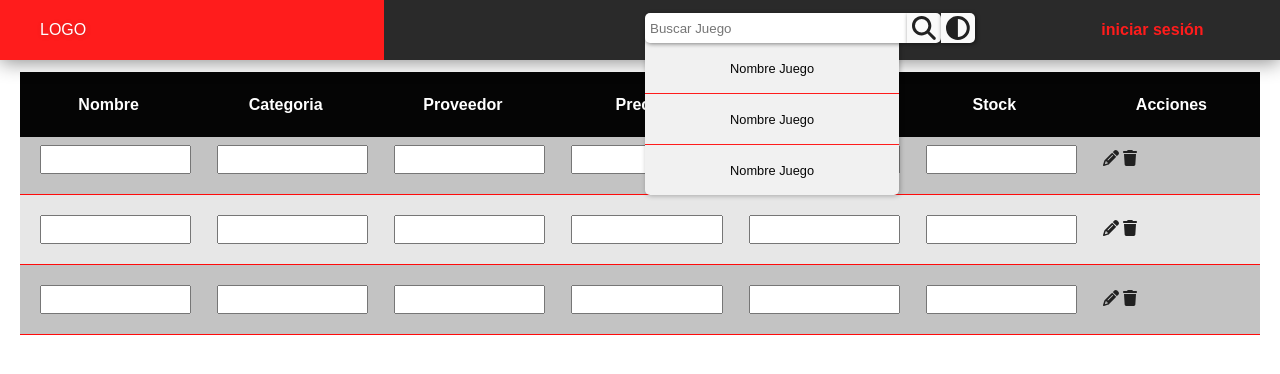
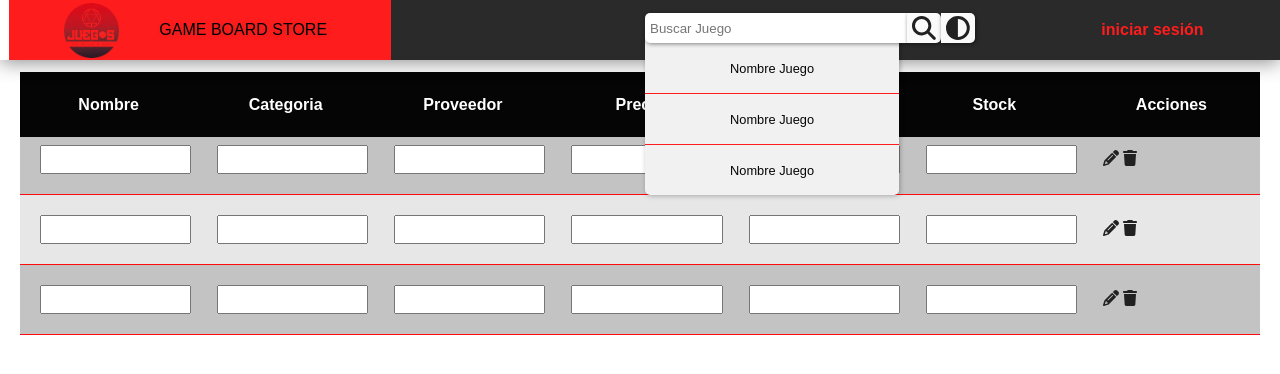
Before and after one commit to MarianoJSB/juegosDeMesa, a PHP site: page /juegosDeMesa/index.html in a window 1280 px wide. Shown: the top 374 px of the page. Run offline with PHP 8.4, Linux system fonts and the light colour scheme.

Commit message:
Actualizo el header,agredo carpeta imagenes con el logo(logo listo)

```diff
--- a/index.html
+++ b/index.html
@@ -11,10 +11,11 @@
 </head>
 <body>
     <header>
-        <div class="left">
-            <div class="title">
-                <h1>Logo</h1>
-            </div>
+        <<div class="left">
+            <a href="http://localhost/juegosDeMesa/juegosDeMesa/index.php" style="text-decoration: none; color: black; display: flex; align-items: center;">
+                <img src="imagenes/logo.png" alt="Logo" style="height: 55px; margin-left: 55px;">
+                <h1>Game Board Store</h1>
+            </a>
         </div>
         <div class="right">
             <div class="buscador">
```
Also changed, not shown: index.php (+7 -6 lines), imagenes/logo.png (added).
